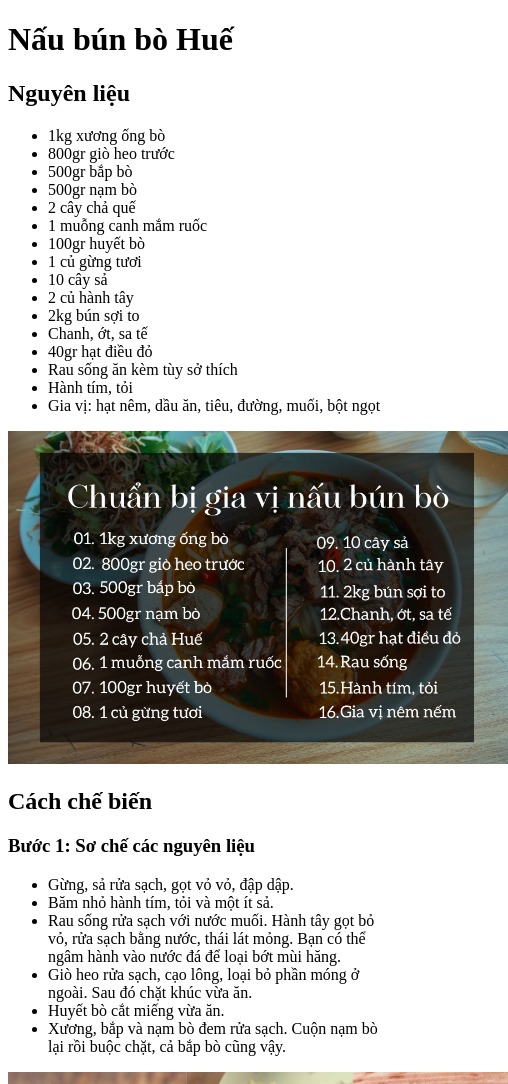
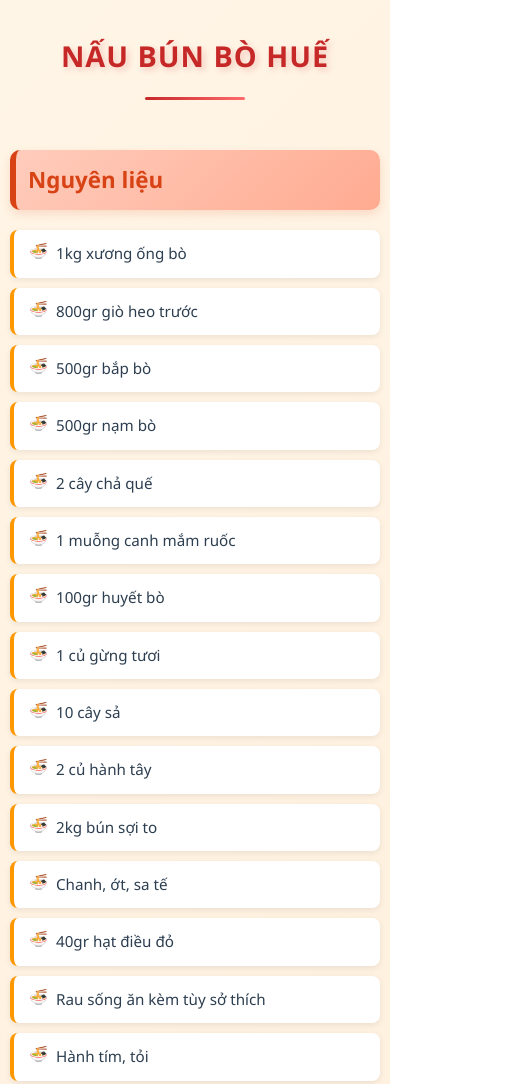
Before and after one commit to EmTeenTrung/DuAn2, a plain HTML site: page index.html in a window 390 px wide. Shown: the top 1084 px of the page, 508 px wide, since content can reach past the window. Drawn offline with Linux system fonts and the light colour scheme.

Commit message:
first commit

```diff
--- a/index.html
+++ b/index.html
@@ -4,6 +4,7 @@
     <meta charset="UTF-8" />
     <meta name="viewport" content="width=device-width, initial-scale=1.0" />
     <title>Nguyên liệu</title>
+    <link rel="stylesheet" href="style.css">
   </head>
   <html>
     <h1>Nấu bún bò Huế</h1>
--- /dev/null
+++ b/style.css
@@ -0,0 +1,236 @@
+/* Reset và thiết lập chung */
+* {
+  margin: 0;
+  padding: 0;
+  box-sizing: border-box;
+}
+
+body {
+  font-family: 'Segoe UI', Tahoma, Geneva, Verdana, sans-serif;
+  line-height: 1.8;
+  color: #2c3e50;
+  background: linear-gradient(135deg, #fff5e6 0%, #ffe4cc 100%);
+  min-height: 100vh;
+  padding: 20px;
+}
+
+/* Tiêu đề chính */
+h1 {
+  text-align: center;
+  color: #c62828;
+  font-size: 3em;
+  font-weight: 800;
+  margin: 40px 0 50px 0;
+  text-transform: uppercase;
+  letter-spacing: 2px;
+  text-shadow: 3px 3px 6px rgba(198, 40, 40, 0.2);
+  position: relative;
+  padding-bottom: 20px;
+}
+
+h1::after {
+  content: "";
+  display: block;
+  width: 150px;
+  height: 4px;
+  background: linear-gradient(90deg, #c62828, #ff6b6b);
+  margin: 15px auto 0;
+  border-radius: 2px;
+}
+
+/* Tiêu đề phụ cấp 2 */
+h2 {
+  color: #d84315;
+  font-size: 2em;
+  font-weight: 700;
+  margin: 50px 0 25px 0;
+  padding: 15px 20px;
+  background: linear-gradient(135deg, #ffccbc 0%, #ffab91 100%);
+  border-radius: 10px;
+  border-left: 6px solid #d84315;
+  box-shadow: 0 4px 10px rgba(216, 67, 21, 0.15);
+}
+
+/* Tiêu đề phụ cấp 3 */
+h3 {
+  color: #e64a19;
+  font-size: 1.5em;
+  font-weight: 600;
+  margin: 35px 0 20px 0;
+  padding: 12px 20px;
+  background: #fff3e0;
+  border-left: 5px solid #ff7043;
+  border-radius: 8px;
+  box-shadow: 0 2px 8px rgba(230, 74, 25, 0.1);
+}
+
+/* Danh sách */
+ul {
+  margin: 20px 0 40px 0;
+  padding: 0;
+  list-style: none;
+}
+
+ul li {
+  padding: 15px 25px;
+  margin: 12px 0;
+  background: #ffffff;
+  border-left: 4px solid #ff9800;
+  border-radius: 8px;
+  box-shadow: 0 2px 6px rgba(0, 0, 0, 0.08);
+  transition: all 0.3s cubic-bezier(0.4, 0, 0.2, 1);
+  position: relative;
+  overflow: hidden;
+}
+
+ul li::before {
+  content: "🍜";
+  margin-right: 12px;
+  font-size: 1.2em;
+  display: inline-block;
+  animation: bounce 2s infinite;
+}
+
+ul li:hover {
+  background: #fff8e1;
+  transform: translateX(8px);
+  box-shadow: 0 4px 12px rgba(255, 152, 0, 0.2);
+  border-left-width: 6px;
+}
+
+/* Animation cho emoji */
+@keyframes bounce {
+  0%, 100% {
+    transform: translateY(0);
+  }
+  50% {
+    transform: translateY(-3px);
+  }
+}
+
+/* Hình ảnh */
+img {
+  width: 100%;
+  max-width: 500px;
+  height: auto;
+  display: block;
+  margin: 30px auto;
+  border-radius: 15px;
+  box-shadow: 0 8px 20px rgba(0, 0, 0, 0.25);
+  transition: transform 0.4s ease, box-shadow 0.4s ease;
+  border: 5px solid #ffffff;
+}
+
+img:hover {
+  transform: scale(1.05) rotate(1deg);
+  box-shadow: 0 12px 30px rgba(0, 0, 0, 0.35);
+}
+
+/* Responsive cho tablet */
+@media (max-width: 768px) {
+  body {
+    padding: 15px;
+  }
+
+  h1 {
+    font-size: 2.2em;
+    margin: 30px 0 40px 0;
+  }
+
+  h2 {
+    font-size: 1.6em;
+    padding: 12px 15px;
+    margin: 40px 0 20px 0;
+  }
+
+  h3 {
+    font-size: 1.3em;
+    padding: 10px 15px;
+  }
+
+  ul li {
+    padding: 12px 18px;
+    margin: 10px 0;
+  }
+
+  img {
+    margin: 20px auto;
+    border-width: 3px;
+  }
+}
+
+/* Responsive cho mobile */
+@media (max-width: 480px) {
+  body {
+    padding: 10px;
+  }
+
+  h1 {
+    font-size: 1.8em;
+    letter-spacing: 1px;
+    margin: 20px 0 30px 0;
+  }
+
+  h1::after {
+    width: 100px;
+    height: 3px;
+  }
+
+  h2 {
+    font-size: 1.4em;
+    padding: 10px 12px;
+    margin: 30px 0 15px 0;
+  }
+
+  h3 {
+    font-size: 1.2em;
+    padding: 8px 12px;
+    margin: 25px 0 15px 0;
+  }
+
+  ul li {
+    padding: 10px 15px;
+    font-size: 0.95em;
+  }
+
+  ul li::before {
+    font-size: 1em;
+    margin-right: 8px;
+  }
+
+  img {
+    max-width: 100%;
+    margin: 15px auto;
+    border-radius: 10px;
+  }
+}
+
+/* Animation load trang */
+@keyframes fadeInUp {
+  from {
+    opacity: 0;
+    transform: translateY(30px);
+  }
+  to {
+    opacity: 1;
+    transform: translateY(0);
+  }
+}
+
+body {
+  animation: fadeInUp 0.6s ease-out;
+}
+
+/* Hiệu ứng cho các section */
+h2, h3, ul, img {
+  animation: fadeInUp 0.8s ease-out;
+}
+
+/* Thêm gradient cho nền khi scroll */
+@media (min-width: 769px) {
+  body {
+    max-width: 1000px;
+    margin: 0 auto;
+    padding: 40px;
+  }
+}
```
